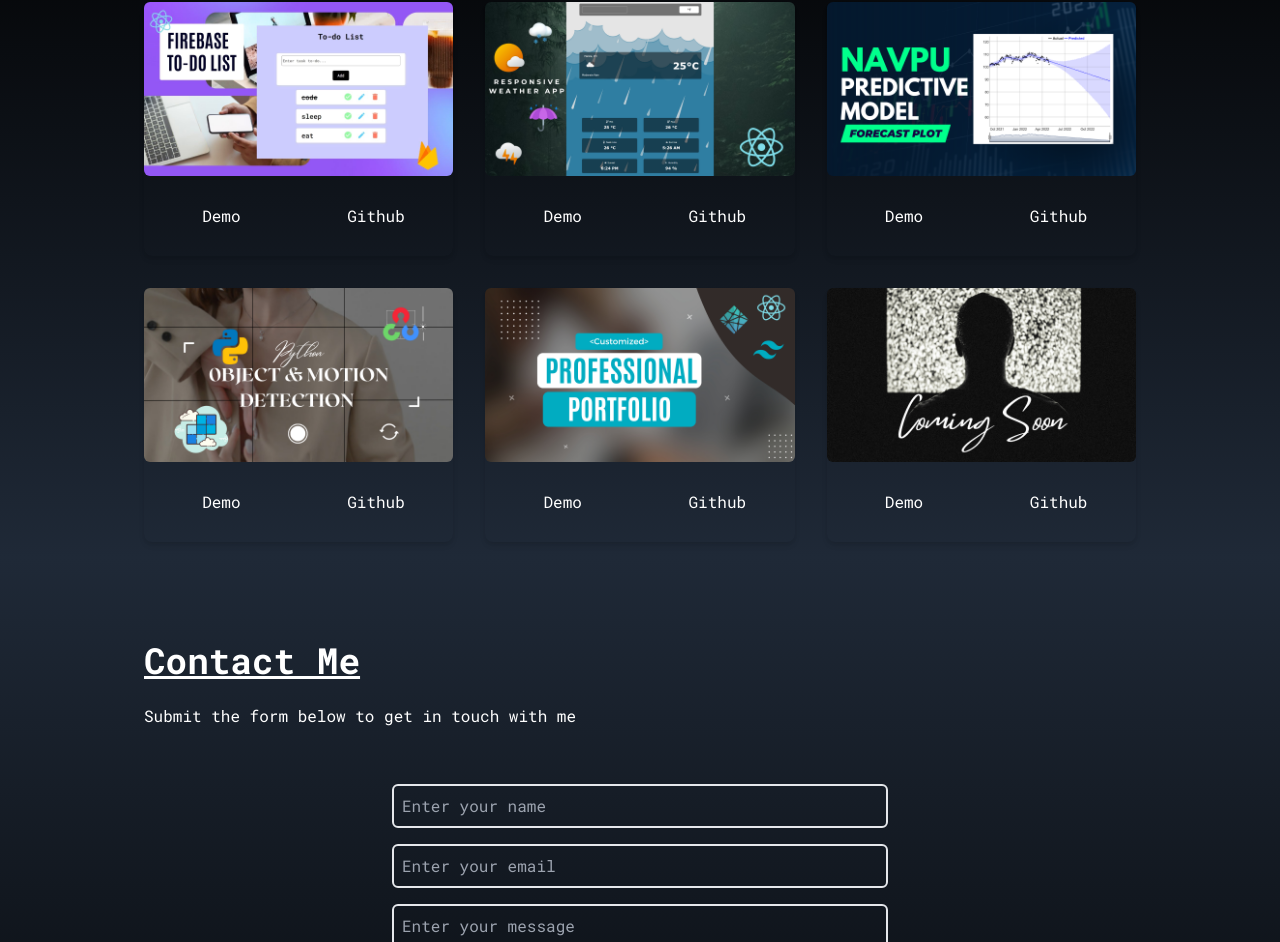
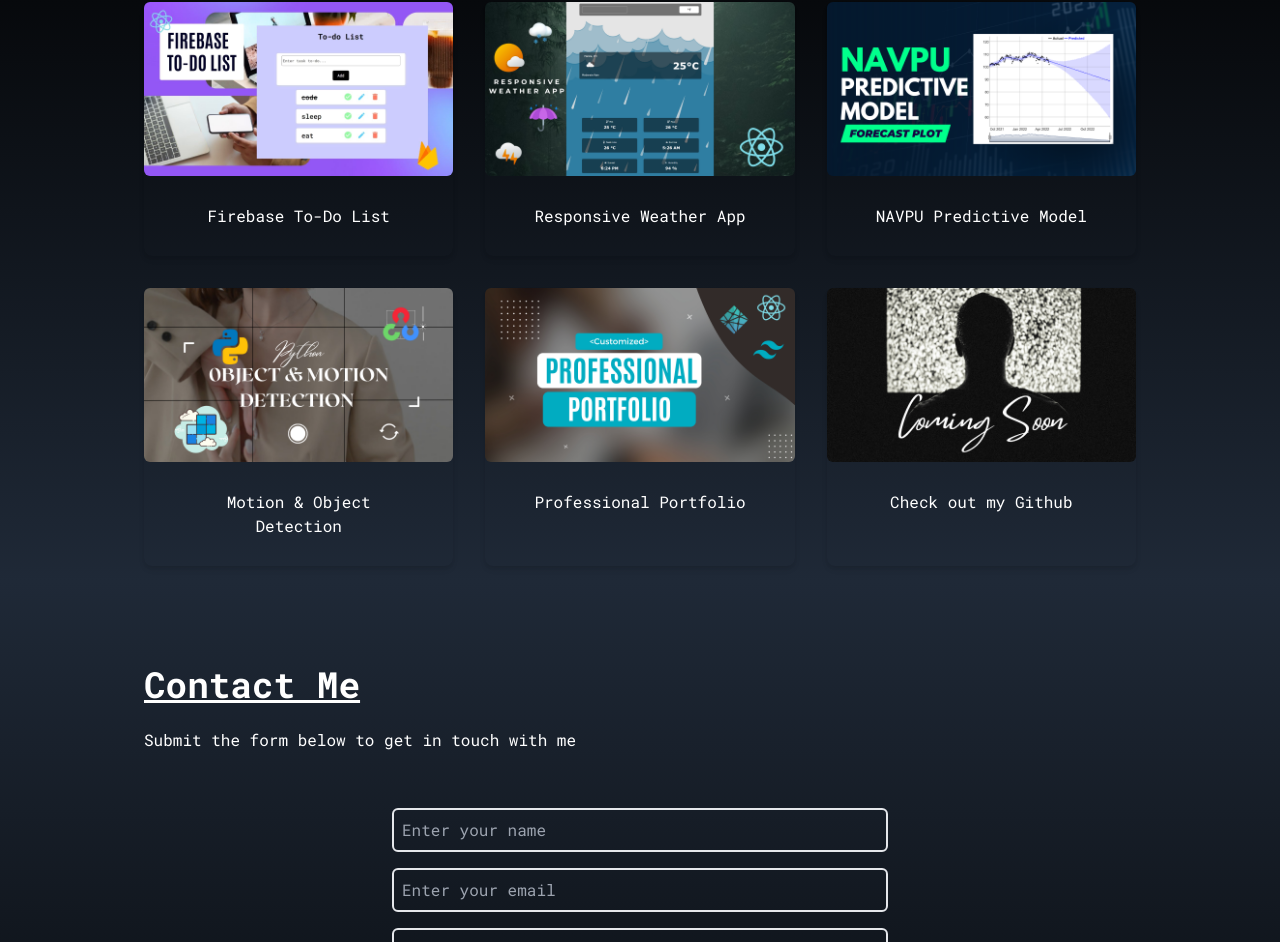
Before and after one commit to kymyr/portfolio, a React (Create React App) app: page / in a window 1280 px wide. Shown: the part 2013-2955 px from the top of the page. Built offline with nearby package versions, Linux system fonts and the light colour scheme.

Commit message:
fixed project links

```diff
--- a/src/components/Projects.jsx
+++ b/src/components/Projects.jsx
@@ -11,26 +11,38 @@ const Projects = () => {
     {
       id: 1,
       src: todo,
+      name: "Firebase To-Do List",
+      href: "https://github.com/kymyr/firebase-todo-list",
     },
     {
       id: 2,
       src: weather,
+      name: "Responsive Weather App",
+      href: "https://github.com/kymyr/weather-app-js"
     },
     {
       id: 3,
       src: navpu,
+      name: "NAVPU Predictive Model",
+      href: "https://github.com/kymyr/NAVPU-Predictive-Model",
     },
     {
       id: 4,
       src: detection,
+      name: "Motion & Object Detection",
+      href: "https://github.com/kymyr/motion-object-detection",
     },
     {
       id: 5,
       src: portfolio,
+      name: "Professional Portfolio",
+      href: "https://github.com/kymyr/portfolio",
     },
     {
       id: 6,
       src: more,
+      name: "Check out my Github",
+      href: "https://github.com/kymyr",
     },
   ];
 
@@ -48,7 +60,7 @@ const Projects = () => {
             </div>
 
             <div className="grid sm:grid-cols-2 md:grid-cols-3 gap-8 px-12 sm:px-0">
-                {projects.map(({ id, src }) => (
+                {projects.map(({ id, src, href, name }) => (
                     <div key={id} className="shadow-md shadow-gray-600 rounded-lg">
                     <img
                         src={src}
@@ -56,11 +68,15 @@ const Projects = () => {
                         className="rounded-md duration-200 hover:scale-105"
                     />
                     <div className="flex items-center justify-center">
-                        <button className="w-1/2 px-6 py-3 m-4 duration-200 hover:scale-105">
-                            Demo
-                        </button>
-                        <button className="w-1/2 px-6 py-3 m-4 duration-200 hover:scale-105">
-                            Github
+                        <button className="w-100 px-6 py-3 m-4 duration-200 hover:scale-105">
+                            <a
+                                href={href}
+                                className="flex justify-between items-center w-full text-white"
+                                target="_blank"
+                                rel="noreferrer"
+                                >
+                                {name}
+                            </a>
                         </button>
                     </div>
                     </div>
```
